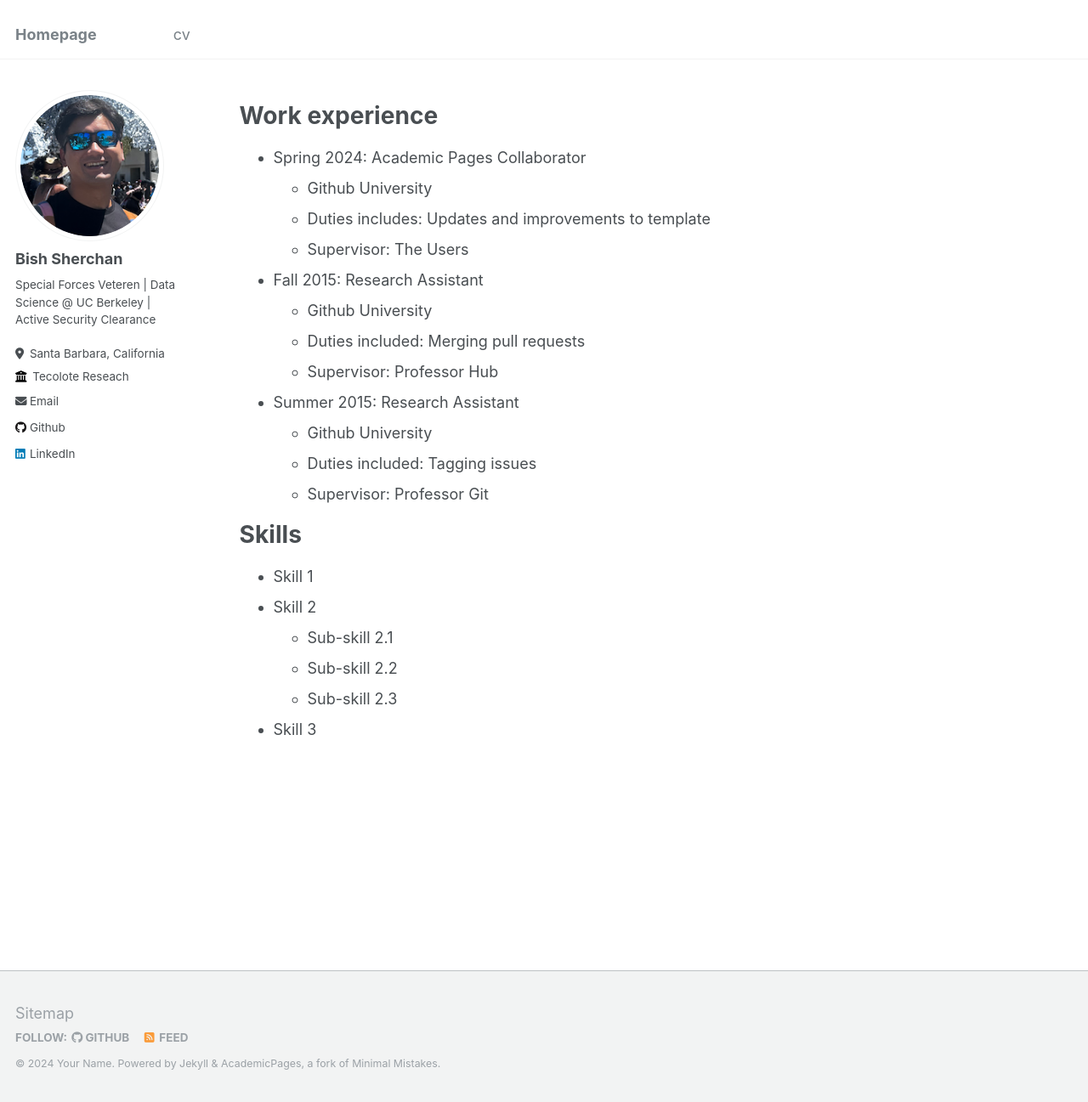
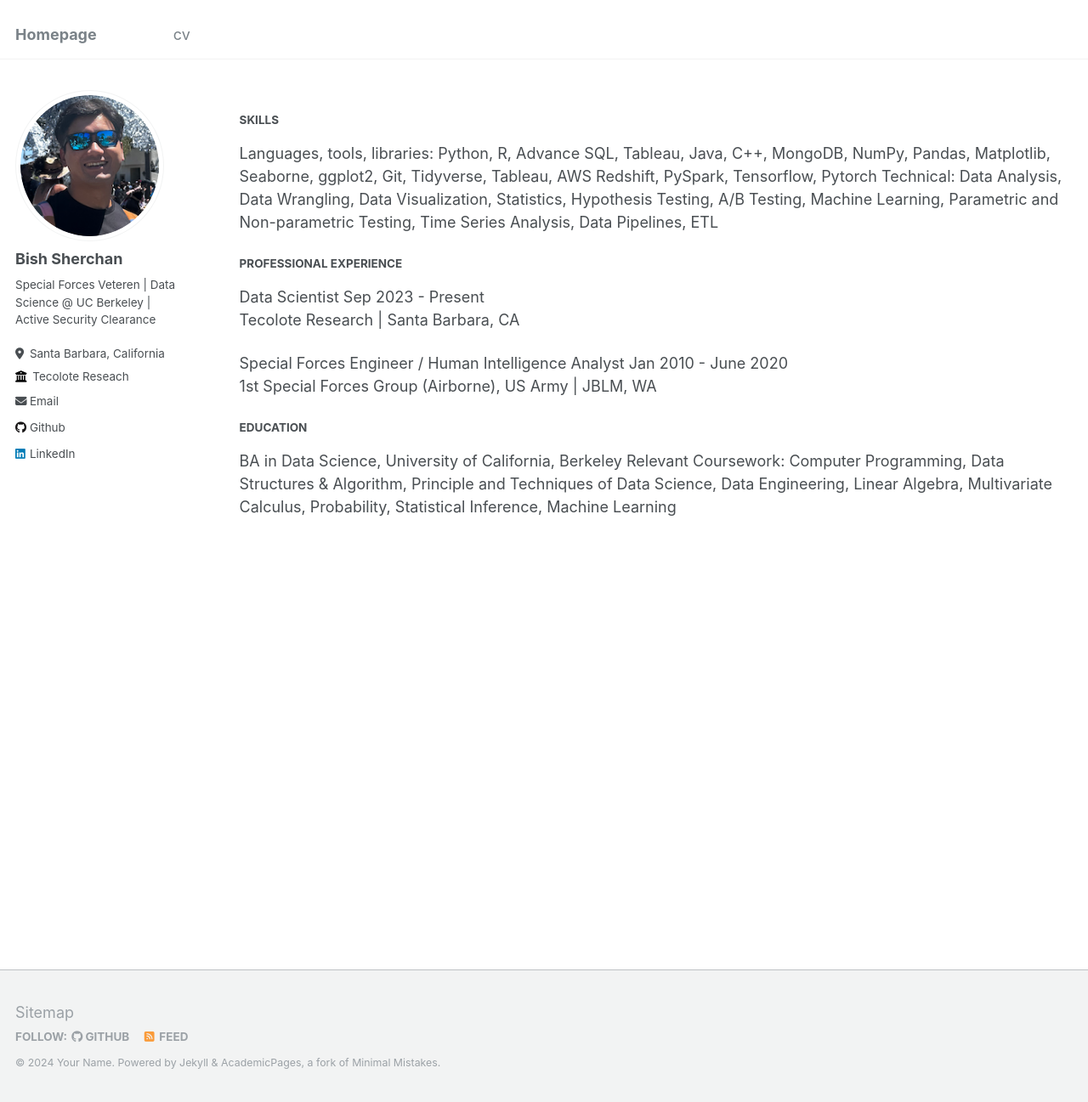
Before and after one commit to bishchan/bishchan.github.io, a Jekyll site: the page built from _pages/cv.md, in a window 1280 px wide and 1297 px high. Shown: the whole window at 85% size. Built offline with Jekyll 4.4.1, drawn with Linux system fonts in a browser that asks for light colours.

Commit message:
Update cv.md

```diff
--- a/_pages/cv.md
+++ b/_pages/cv.md
@@ -9,29 +9,17 @@ redirect_from:
 
 {% include base_path %}
 
+#### SKILLS
+Languages, tools, libraries: Python, R, Advance SQL, Tableau, Java, C++, MongoDB, NumPy, Pandas, Matplotlib, Seaborne, ggplot2, Git,  Tidyverse, Tableau, AWS Redshift, PySpark, Tensorflow, Pytorch
+Technical: Data Analysis, Data Wrangling, Data Visualization, Statistics, Hypothesis Testing, A/B Testing, Machine Learning, Parametric and  Non-parametric Testing, Time Series Analysis, Data Pipelines, ETL
 
-Work experience
-======
-* Spring 2024: Academic Pages Collaborator
-  * Github University
-  * Duties includes: Updates and improvements to template
-  * Supervisor: The Users
+#### PROFESSIONAL EXPERIENCE
+Data Scientist Sep 2023 - Present
+Tecolote Research | Santa Barbara, CA
 
-* Fall 2015: Research Assistant
-  * Github University
-  * Duties included: Merging pull requests
-  * Supervisor: Professor Hub
+Special Forces Engineer / Human Intelligence Analyst Jan 2010 - June 2020
+1st Special Forces Group (Airborne), US Army | JBLM, WA
 
-* Summer 2015: Research Assistant
-  * Github University
-  * Duties included: Tagging issues
-  * Supervisor: Professor Git
-
-Skills
-======
-* Skill 1
-* Skill 2
-  * Sub-skill 2.1
-  * Sub-skill 2.2
-  * Sub-skill 2.3
-* Skill 3
+#### EDUCATION
+BA in Data Science, University of California, Berkeley
+Relevant Coursework: Computer Programming, Data Structures & Algorithm, Principle and Techniques of Data Science, Data Engineering,  Linear Algebra, Multivariate Calculus, Probability, Statistical Inference, Machine Learning
```
